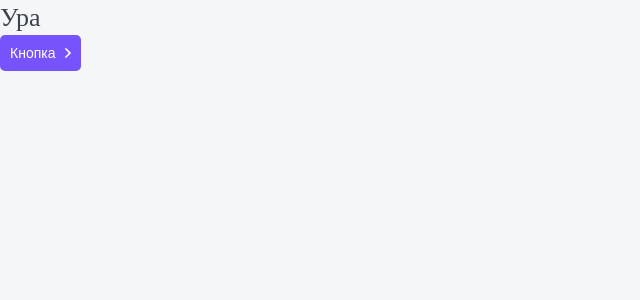
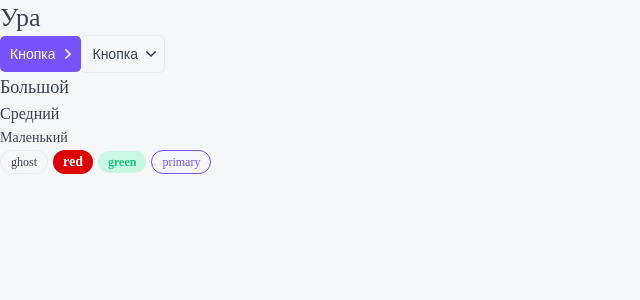
Before and after one commit to warlok38/warlok38-StepikReactNextJS, a Next.js app: page / in a window 1280 px wide. Shown: the top 300 px of the page, without its empty margins (0-640 px from the left). Built offline with nearby package versions, Linux system fonts and the light colour scheme.

Commit message:
feat: added Tag component

```diff
--- a/components/Button/Button.module.css
+++ b/components/Button/Button.module.css
@@ -27,6 +27,10 @@
     background-color: transparent;
     border: 1px solid var(--gray-light);
 }
+.ghost:hover {
+    color: var(--white);
+    background-color: var(--primary);
+}
 
 .arrow {
     display: inline-block;
--- /dev/null
+++ b/components/P/P.module.css
@@ -0,0 +1,18 @@
+.p {
+    margin: 0
+}
+
+.s {
+    font-size: 14px;
+    line-height: 24px;
+}
+
+.m {
+    font-size: 16px;
+    line-height: 24px;
+}
+
+.l {
+    font-size: 18px;
+    line-height: 29px;
+}
--- /dev/null
+++ b/components/P/P.tsx
@@ -0,0 +1,24 @@
+import React from "react";
+import styles from "./P.module.css";
+import { PProps } from "./P.props";
+import cn from "classnames";
+
+export const P = ({
+  size = "m",
+  children,
+  className,
+  ...props
+}: PProps): JSX.Element => {
+  return (
+    <p
+      className={cn(styles.p, className, {
+        [styles.s]: size === "s",
+        [styles.m]: size === "m",
+        [styles.l]: size === "l",
+      })}
+      {...props}
+    >
+      {children}
+    </p>
+  );
+};
--- /dev/null
+++ b/components/Tag/Tag.module.css
@@ -0,0 +1,46 @@
+.tag {
+   display: inline-block;
+   box-sizing: border-box;
+   margin-right: 5px;
+   border-radius: 20px;
+}
+
+.s {
+    padding: 5px 10px;
+    font-size: 12px;
+    line-height: 12px;
+}
+
+.m {
+    padding: 5px 10px;
+    font-size: 14px;
+    line-height: 14px;
+}
+
+.ghost {
+    border: 1px solid var(--gray-light);
+}
+
+.red {
+    color: var(--white);
+    background-color: #DE0000;
+    font-weight: bold;
+}
+
+.grey {
+    color: var(--white);
+    background-color: #B3C0D9;
+    font-weight: bold;
+}
+
+.green {
+    color: var(--green);
+    background-color: var(--green-light);
+    font-weight: bold;
+}
+
+.primary {
+    color: var(--primary);
+    background-color: none;
+    border: 1px solid var(--primary);
+}
--- /dev/null
+++ b/components/Tag/Tag.tsx
@@ -0,0 +1,30 @@
+import React from "react";
+import styles from "./Tag.module.css";
+import { TagProps } from "./Tag.props";
+import cn from "classnames";
+
+export const Tag = ({
+  size = "s",
+  children,
+  color = "ghost",
+  href,
+  className,
+  ...props
+}: TagProps): JSX.Element => {
+  return (
+    <div
+      className={cn(styles.tag, className, {
+        [styles.s]: size === "s",
+        [styles.m]: size === "m",
+        [styles.ghost]: color === "ghost",
+        [styles.red]: color === "red",
+        [styles.grey]: color === "grey",
+        [styles.green]: color === "green",
+        [styles.primary]: color === "primary",
+      })}
+      {...props}
+    >
+      {href ? <a href={href}>{children}</a> : children}
+    </div>
+  );
+};
--- a/components/index.ts
+++ b/components/index.ts
@@ -1,2 +1,4 @@
 export * from "./Htag/Htag";
 export * from "./Button/Button";
+export * from "./P/P";
+export * from "./Tag/Tag";
--- a/pages/index.tsx
+++ b/pages/index.tsx
@@ -1,5 +1,7 @@
 import { Htag } from "./../components/Htag/Htag";
 import { Button } from "./../components/Button/Button";
+import { P } from "../components";
+import { Tag } from "./../components/Tag/Tag";
 
 export default function Home(): JSX.Element {
   return (
@@ -8,6 +10,20 @@
       <Button appearance="primary" arrow="right">
         Кнопка
       </Button>
+      <Button appearance="ghost" arrow="down">
+        Кнопка
+      </Button>
+      <P size="l">Большой</P>
+      <P>Средний</P>
+      <P size="s">Маленький</P>
+      <Tag size="s">ghost</Tag>
+      <Tag size="m" color="red">
+        red
+      </Tag>
+      <Tag size="s" color="green">
+        green
+      </Tag>
+      <Tag color="primary">primary</Tag>
     </div>
   );
 }
```
Also changed, not shown: components/P/P.props.ts (added, +10 -0 lines), components/Tag/Tag.props.ts (added, +9 -0 lines).
